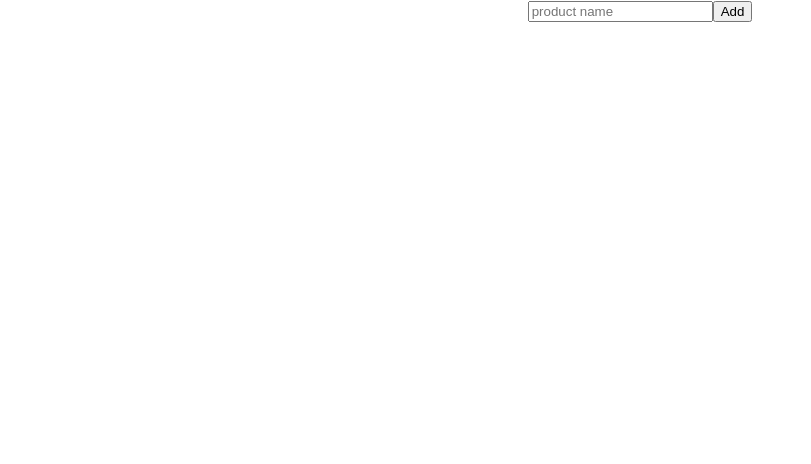
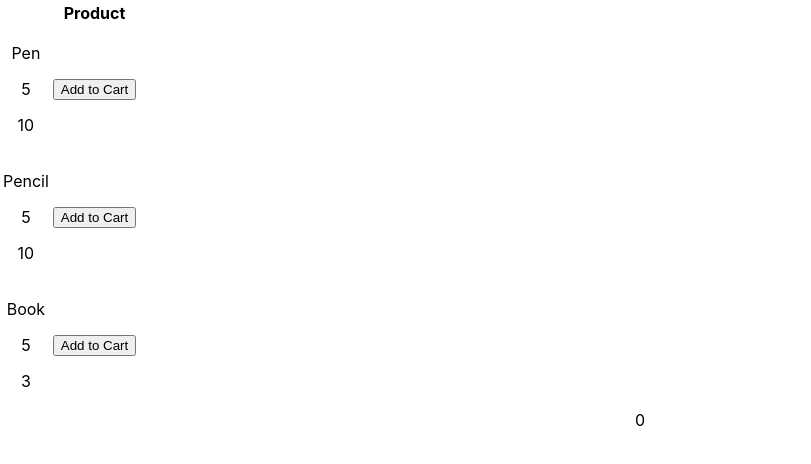
Before and after one commit to jannat-349/E-commerce-app-REACT, a React (Create React App) app in the folder add-to-cart-react/: page / in a window 1280 px wide. Shown: the top 464 px of the page, without its empty margins (0-811 px from the left). Built offline with nearby package versions, Linux system fonts and the light colour scheme.

Commit message:
Add to cart count and quantity decrease added

```diff
--- a/add-to-cart-react/src/product/Product.jsx
+++ b/add-to-cart-react/src/product/Product.jsx
@@ -1,14 +1,22 @@
 import { useState } from "react";
 import ProductContext from "./ProductContext";
-import ProductInput from "./ProductInput";
 import ProductOutput from "./ProductOutput";
 
 export default function Product() {
-  const [products, setProducts] = useState([]);
+  const [products, setProducts] = useState([
+    {
+      productName: "Pen",
+      price: 5,
+      quantity: 10,
+    },
+    { productName: "Pencil", price: 5, quantity: 10 },
+    { productName: "Book", price: 5, quantity: 3 },
+  ]);
+  const [addToCart, setAddToCart] = useState([]);
   return (
-    <ProductContext.Provider value={{ products, setProducts }}>
-      <ProductInput />
-      <ProductOutput/>
+    <ProductContext.Provider value={{ products, setProducts, addToCart, setAddToCart }}>
+      <ProductOutput />
+
     </ProductContext.Provider>
   );
 }
--- a/add-to-cart-react/src/product/ProductInput.jsx
+++ /dev/null
@@ -1,47 +0,0 @@
-import { useContext, useState } from "react";
-import ProductContext from "./ProductContext";
-
-function ProductInput() {
-  const { products, setProducts } = useContext(ProductContext);
-  const [product, setProduct] = useState("");
-  function validProduct() {
-    if (!product.productName) {
-      alert("Product name can not be empty!");
-      return false;
-    }
-    if (
-      [...products].find((item) => {
-        return item.productName === product.productName;
-      })
-    ) {
-      alert("Duplicate product!");
-      return false;
-    }
-    if (product.productName.length >= 10) {
-      alert("Product name is too large!");
-      return false;
-    }
-    return true;
-  }
-  function handleOnChange(event) {
-    setProduct({
-      productName: event.target.value,
-      selected: false,
-    });
-  }
-  function AddProduct() {
-    if (!validProduct()) {
-      return;
-    }
-    console.log(product.selected);
-    setProducts([...products, product]);
-  }
-  return (
-    <div className="Input">
-      <input onChange={handleOnChange} placeholder="product name" />
-      <button onClick={AddProduct}>Add</button>
-    </div>
-  );
-}
-
-export default ProductInput;
--- a/add-to-cart-react/src/product/ProductOutput.jsx
+++ b/add-to-cart-react/src/product/ProductOutput.jsx
@@ -1,23 +1,31 @@
-import { useContext } from "react";
+import { useContext, useState } from "react";
 import ProductContext from "./ProductContext";
 
 function ProductOutput() {
-  const { products, setProducts } = useContext(ProductContext);
-  function deleteProduct(index) {
-    if (window.confirm("Are you sure to delete?")) {
-      products[index].selected = false; //cause if i delete a selected product the same product added was also selected
-      const newProducts = products.filter((product, idx) => idx !== index);
-      setProducts([...newProducts]);
+  const { products, setProducts, addToCart, setAddToCart } =
+    useContext(ProductContext);
+  //   const [product, setProduct] = useState({});
+  function addCart(index) {
+    if (products[index].quantity > 0) {
+      // setProduct((product) => ({...product, quantity: product.quantity - 1}));
+      // console.log(product);
+      // const product = [...products][index];
+      // console.log(product);
+      // product.quantity = product.quantity - 1;
+      //   console.log(products[index].quantity);
+      const newProducts = products.map((product) => {
+        if (product.productName === products[index].productName) {
+        //   console.log(product);
+          return { ...product, quantity: products[index].quantity - 1 };
+        }
+        return product;
+      });
+      setProducts(newProducts);
+      //   console.log(products[index].quantity);
+      setAddToCart([...addToCart, products[index].productName]);
+    } else {
+      alert("Stock Out!!!!!!!");
     }
-  }
-  function selectProduct(index) {
-    const newProducts = [...products];
-    if (newProducts[index].selected) {
-      newProducts[index].selected = false;
-    } else {
-      newProducts[index].selected = true;
-    }
-    setProducts([...newProducts]);
   }
   return (
     <div className="output">
@@ -25,7 +33,7 @@ function ProductOutput() {
         <thead>
           <tr>
             <th></th>
-            {products.length ? <th>Product Name</th> : <></>}
+            {products.length ? <th>Product</th> : <></>}
             <th></th>
           </tr>
         </thead>
@@ -33,26 +41,18 @@ function ProductOutput() {
           {products.map((product, index) => (
             <tr key={index}>
               <td>
-                <input
-                  type="checkbox"
-                  onChange={() => selectProduct(index)}
-                  checked={product.selected}
-                />
+                <p>{product.productName}</p>
+                <p>{product.price}</p>
+                <p>{product.quantity}</p>
               </td>
               <td>
-                {product.selected ? (
-                  <strike>{product.productName}</strike>
-                ) : (
-                  <p>{product.productName}</p>
-                )}
-              </td>
-              <td>
-                <button onClick={() => deleteProduct(index)}>Delete</button>
+                <button onClick={() => addCart(index)}>Add to Cart</button>
               </td>
             </tr>
           ))}
         </tbody>
       </table>
+      <div>{addToCart.length}</div>
     </div>
   );
 }
```
